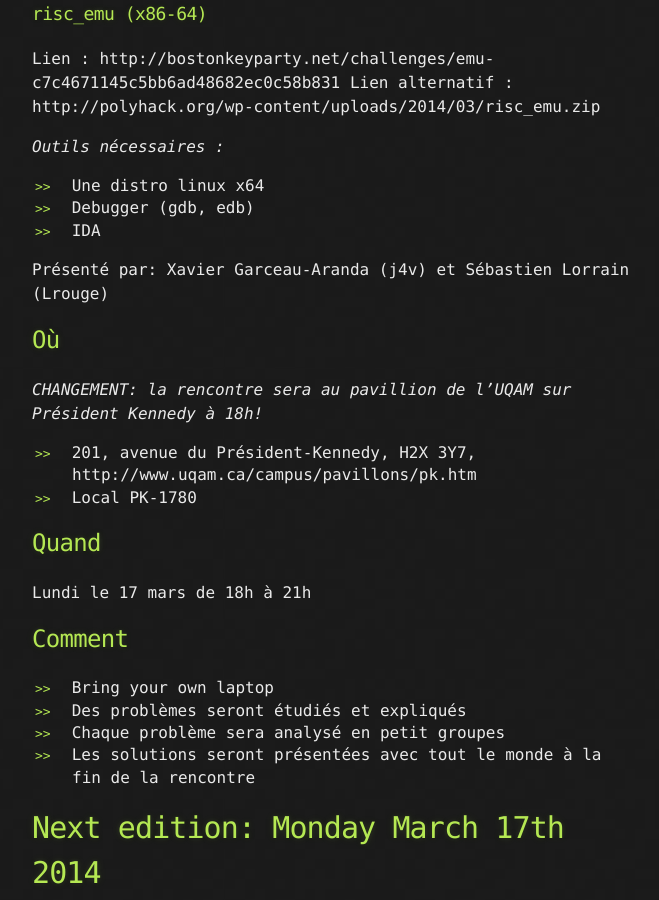
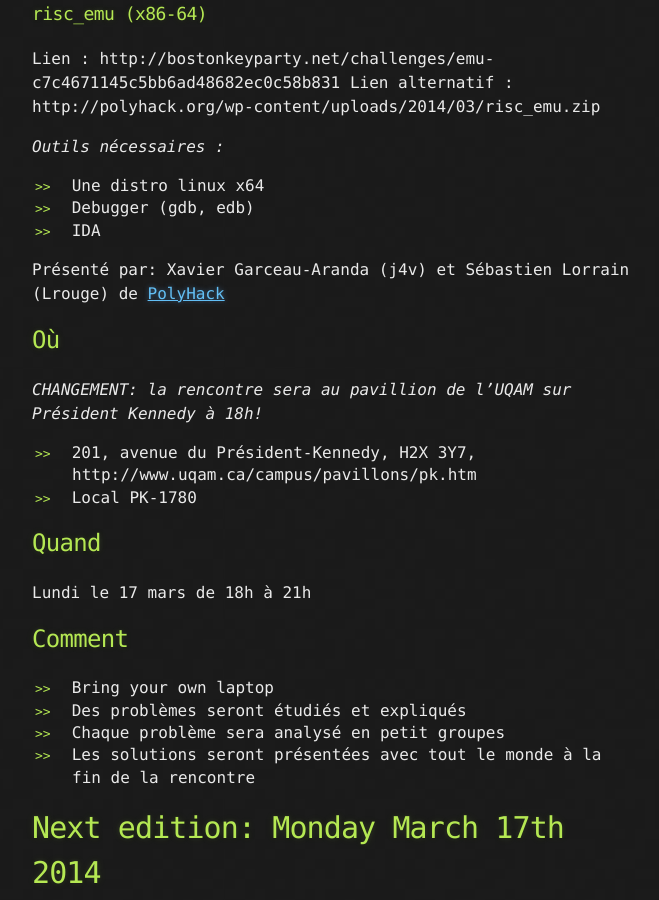
Before and after one commit to montrehack/montrehack.github.com, a Jekyll site: the page built from index.md, in a window 1280 px wide and 900 px high, scrolled down 1228 px. Shown: the whole window, without its empty margins (308-967 px from the left). Built offline with Jekyll 4.4.1, drawn with Linux system fonts in a browser that asks for light colours; Markdown is read by kramdown in place of the engine named in the settings; comment, search, counter and statistics services are not loaded; some of the changed text lies outside the part shown.

Commit message:
link to polyhack

```diff
--- a/index.md
+++ b/index.md
@@ -35,7 +35,7 @@ Lien alternatif : http://polyhack.org/wp-content/uploads/2014/03/risc_emu.zip
 * Debugger (gdb, edb)
 * IDA
 
-Présenté par: Xavier Garceau-Aranda (j4v) et Sébastien Lorrain (Lrouge)
+Présenté par: Xavier Garceau-Aranda (j4v) et Sébastien Lorrain (Lrouge) de [PolyHack](http://polyhack.org/)
 
 ## Où
 
@@ -86,7 +86,7 @@ Mirror: http://polyhack.org/wp-content/uploads/2014/03/risc_emu.zip
 * Debugger (gdb, edb)
 * IDA
 
-Presented by: Xavier Garceau-Aranda (j4v) et Sébastien Lorrain (Lrouge)
+Presented by: Xavier Garceau-Aranda (j4v) and Sébastien Lorrain (Lrouge) of [PolyHack](http://polyhack.org/)
 
 ## Where
 
```
